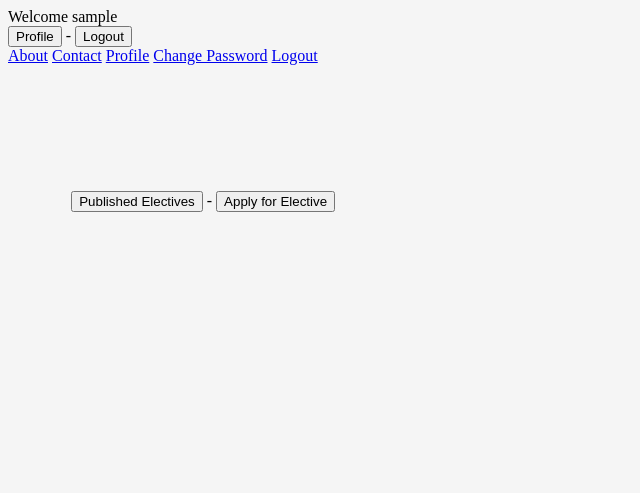
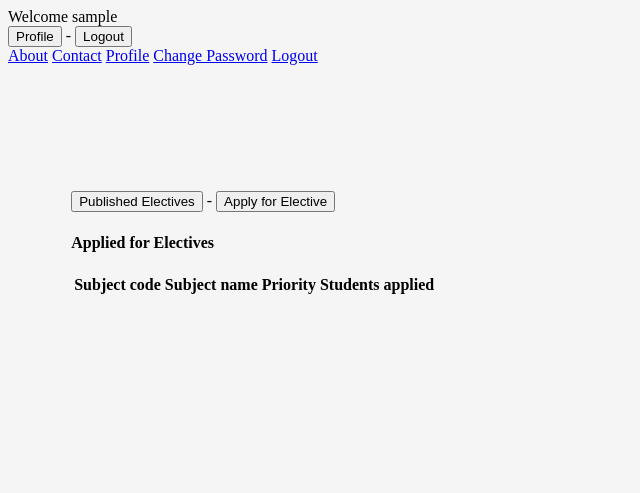
Before and after one commit to Colviz/Elective-manager, a PHP site: template views/student/student_profile.php in a window 1280 px wide. Shown: the top 493 px of the page, without its empty margins (0-640 px from the left). Run offline with PHP 8.4, Linux system fonts and the light colour scheme; the template is opened without the code that fills it, so the values that code supplies are empty; the visitor is signed in with stand-in values (Sample User, id 1); a stand-in replaces the project's code that opens the database connection; some libraries are stand-ins or nearby versions.

Commit message:
student applied fetched

```diff
--- a/views/student/student_dashboard.php
+++ b/views/student/student_dashboard.php
@@ -42,6 +42,6 @@
       <a class="mdl-button mdl-js-ripple-effect stuleft" href="/student/profile">Profile</a>
       <a class="mdl-button mdl-js-ripple-effect stuleft" href="/student/change">Change Password</a>
       <a class="mdl-button mdl-js-ripple-effect stuleft" href="/student/logout">Logout</a>
-      </nav>
+    </nav>
   </div>
   </div>
--- a/views/student/student_profile.php
+++ b/views/student/student_profile.php
@@ -13,7 +13,6 @@
 </form>
 
 <div class="mdl-grid">
-
 <?php
       if(isset($_POST['pubelec']))  {
 ?>
@@ -40,6 +39,7 @@
 </table>
 </div>
 </div>
+</div>
 <?php
     }
 
@@ -60,6 +60,27 @@
 <?php
     }
 ?>
+<div class="mdl-grid">
+<div class="mdl-cell">
+  <div class="mdl-card__supporting-text">
+    <h4>Applied for Electives</h4>
+  </div>
+  <div class="table-responsive">
+  <table class="mdl-data-table mdl-js-data-table mdl-shadow--2dp">
+  <thead>
+    <tr>
+      <th class="mdl-data-table__cell--non-numeric">Subject code</th>
+      <th class="mdl-data-table__cell--non-numeric">Subject name</th>
+      <th>Priority</th>
+      <th>Students applied</th>
+    </tr>
+  </thead>
+  <tbody>
+        <?php  Database::appliedforelectives($_SESSION['login_user']);   ?>
+  </tbody>
+</table>
+</div>
+</div>
 
 
 
--- a/views/student/student_register.php
+++ b/views/student/student_register.php
@@ -72,11 +72,13 @@
         }
 
 ?>
-    <!-- Registration successful -->
+<!-- Registration successful -->
+<div class="snippet">
 <span class="mdl-chip mdl-chip--contact">
     <span class="mdl-chip__contact mdl-color--teal mdl-color-text--white">S</span>
     <span class="mdl-chip__text"><a style="color: blue; text-decoration: none;"><?php echo "$username -"; ?></a> Registration Successful <a href="/activate" style="text-decoration: none;">Activate your account here</a>.</span>
 </span>
+</div>
 <?php
     header("refresh:3;url=/activate");
     }
@@ -92,7 +94,7 @@
          <input class="mdl-textfield_input" placeholder="Roll Number" name="rollno" pattern="[A-Za-z0-9]{1,7}" type="text" required>
          <input class="mdl-textfield_input" type="password" placeholder ="password" name="pass" id="pass" required>
          <input  class="mdl-textfield_input" type="text" name="fname"  placeholder ="Father's Name" required>
-         <div style="text-align: center; color:#18aa8d;">Date Of Birth (dd/mm/yyyy)
+         <div style="text-align: center; color:#18aa8d;">Date Of Birth (yyyy-mm-dd)
          <input  class="mdl-textfield_input" name="dob" placeholder ="Date Of Birth (yyyy-mm-dd)" type="date" class="date start" required></div>
          <input  class="mdl-textfield_input" type="text" name="regno" placeholder ="Registration No." required>
          <input  class="mdl-textfield_input" type="email" name="email" id="email" placeholder ="Email" required>
```
Also changed, not shown: views/student/student_login.php (+6 -4 lines).
